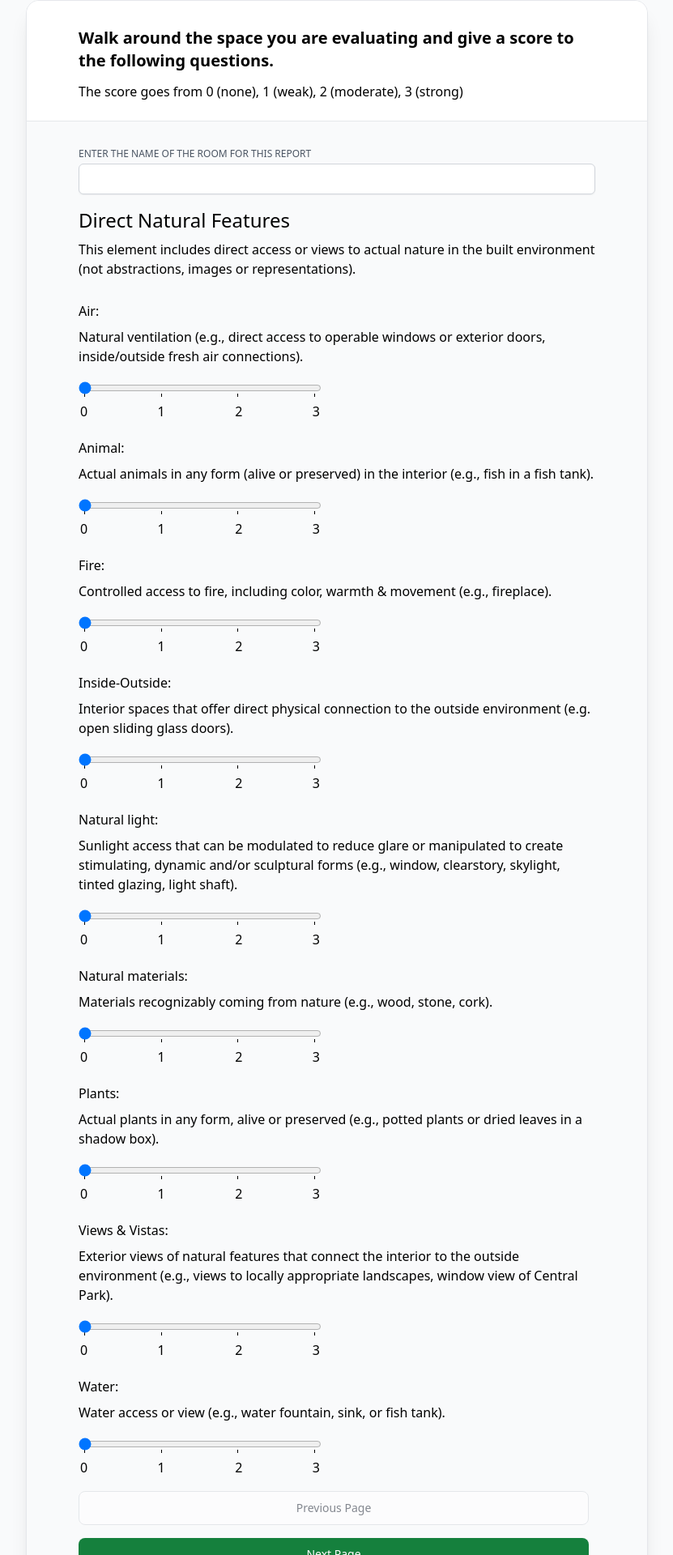
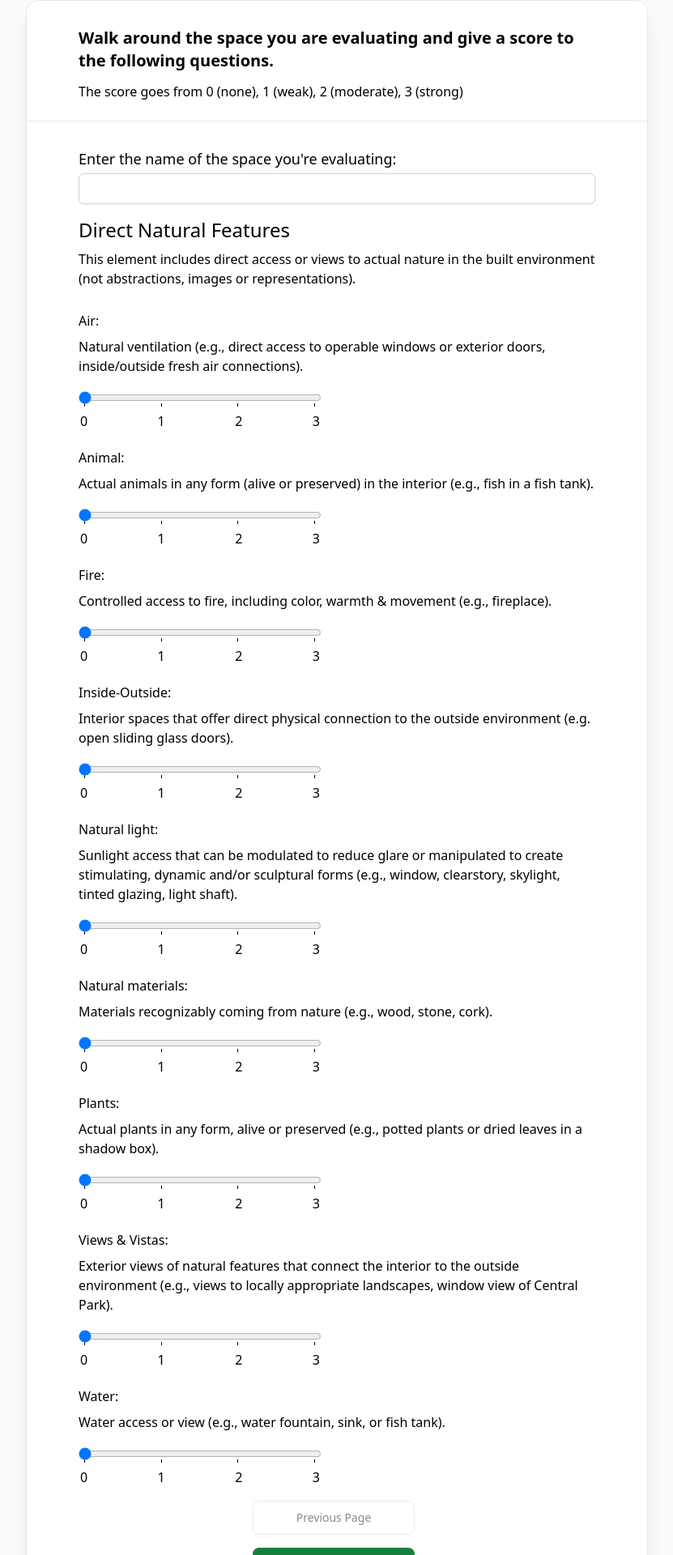
Before and after one commit to Logistics21/biophilic-design, a Next.js app: page /create-report in a window 1280 px wide. Shown: the part 85-2005 px from the top of the page at 81% size, without its empty margins (224-1055 px from the left). Built offline with nearby package versions, Linux system fonts and the light colour scheme; no server answers.

Commit message:
update form styles

```diff
--- a/app/create-report/create-report-form.tsx
+++ b/app/create-report/create-report-form.tsx
@@ -3,8 +3,8 @@ import { FormPage } from "./_components/form-page";
 import { SyntheticEvent, useRef, useState } from "react";
 import { formPageOneInputs, formPageThreeInputs, formPageTwoInputs } from "./_form-inputs/form-inputs";
 
-const previousButtonStyle = "cursor-pointer text-gray-900 bg-white border border-gray-300 focus:outline-none hover:bg-gray-100 focus:ring-4 focus:ring-gray-100 font-medium rounded-lg text-sm px-5 py-2.5 me-2 mb-2 dark:bg-gray-800 dark:text-white dark:border-gray-600 dark:hover:bg-gray-700 dark:hover:border-gray-600 dark:focus:ring-gray-700"
-const nextButtonStyle = "cursor-pointer focus:outline-none text-white bg-green-700 hover:bg-green-800 focus:ring-4 focus:ring-green-300 font-medium rounded-lg text-sm px-5 py-2.5 me-2 mb-2 dark:bg-green-600 dark:hover:bg-green-700 dark:focus:ring-green-800"
+export const previousButtonStyle = "self-center cursor-pointer text-gray-900 bg-white border border-gray-300 focus:outline-none hover:bg-gray-100 focus:ring-4 focus:ring-gray-100 font-medium rounded-lg text-sm px-5 py-2.5 me-2 mb-2 dark:bg-gray-800 dark:text-white dark:border-gray-600 dark:hover:bg-gray-700 dark:hover:border-gray-600 dark:focus:ring-gray-700 min-w-[200px]"
+export const nextButtonStyle = "self-center cursor-pointer focus:outline-none text-white bg-green-700 hover:bg-green-800 focus:ring-4 focus:ring-green-300 font-medium rounded-lg text-sm px-5 py-2.5 me-2 mb-2 dark:bg-green-600 dark:hover:bg-green-700 dark:focus:ring-green-800 min-w-[200px]"
 const disabledButtonStyle = "opacity-50 cursor-not-allowed"
 const formPages = [
   formPageOneInputs,
@@ -49,14 +49,14 @@ export function CreateReportForm({
     return (
       <form
         action={action}
-        className="flex flex-col space-y-4 bg-gray-50 px-4 py-8 sm:px-16"
+        className="flex flex-col space-y-4 bg-white px-4 py-8 sm:px-16"
       >
         <div ref={topOfPageRef}>
           <label
             htmlFor="reportName"
-            className="block text-xs text-gray-600 uppercase"
+            className="block text-lg"
             >
-              Enter the name of the room for this report
+              Enter the name of the space you&apos;re evaluating:
           </label>
           <input
             type="text"
```
